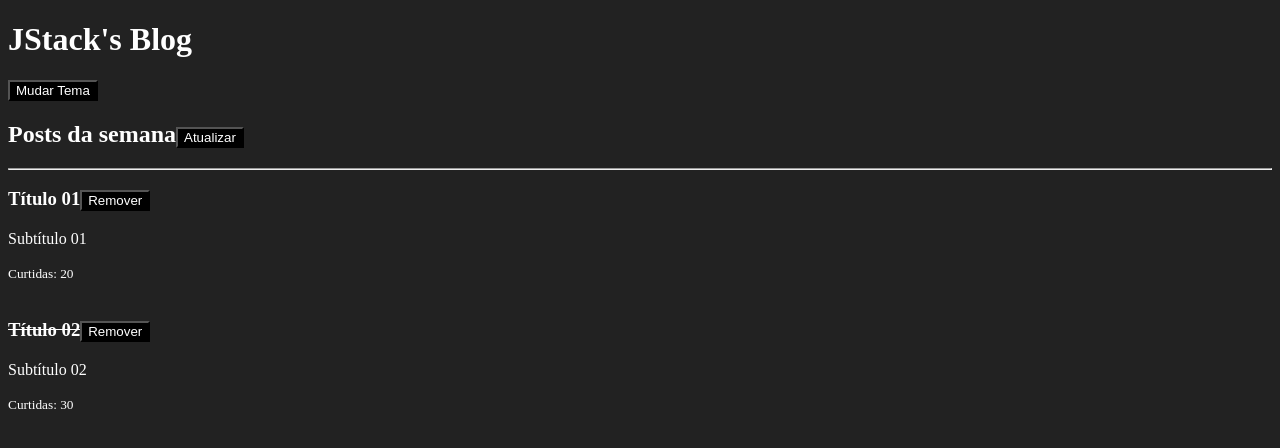
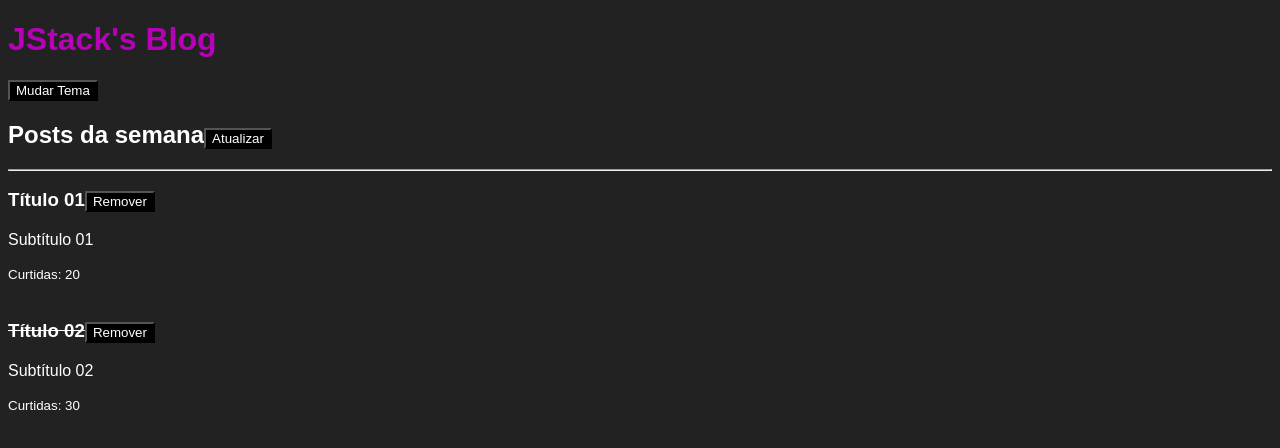
Before and after one commit to matheus-alpe/react-fundamentals, a React app: page / in a window 1280 px wide. Shown: the top 448 px of the page. Built offline with nearby package versions, Linux system fonts and the light colour scheme.

Commit message:
feat: css modules

```diff
--- /dev/null
+++ b/src/components/Header.css
@@ -0,0 +1,3 @@
+.title {
+  color: rgb(184, 0, 184);
+}
--- a/src/components/Header.js
+++ b/src/components/Header.js
@@ -1,5 +1,7 @@
 import React, { useContext } from "react"
 import PropTypes from 'prop-types'
+
+import styles from './Header.css'
 
 import { ThemeContext } from '../contexts'
 import { Button } from "./"
@@ -9,7 +11,7 @@
 
   return (
     <header>
-      <h1>{props.title}</h1>
+      <h1 className={styles.title}>{props.title}</h1>
       <Button onClick={onToggleTheme}>Mudar Tema</Button>
       {props.children}
 
--- a/src/index.css
+++ b/src/components/index.css
@@ -1,4 +1,5 @@
 body {
   background: #222;
   color: #fff;
+  font-family: sans-serif;
 }
--- a/src/index.js
+++ b/src/index.js
@@ -3,7 +3,7 @@
 
 import App from './App'
 
-import './index.css'
+import './components/index.css'
 
 ReactDOM.render(
   <App />,
--- a/webpack.config.js
+++ b/webpack.config.js
@@ -24,7 +24,15 @@
       },
       {
         test: /\.css?$/,
-        use: ['style-loader', 'css-loader']
+        use: [
+          'style-loader',
+          {
+            loader: 'css-loader',
+            options: {
+              modules: true
+            }
+          }
+        ]
       },
     ],
   },
```
